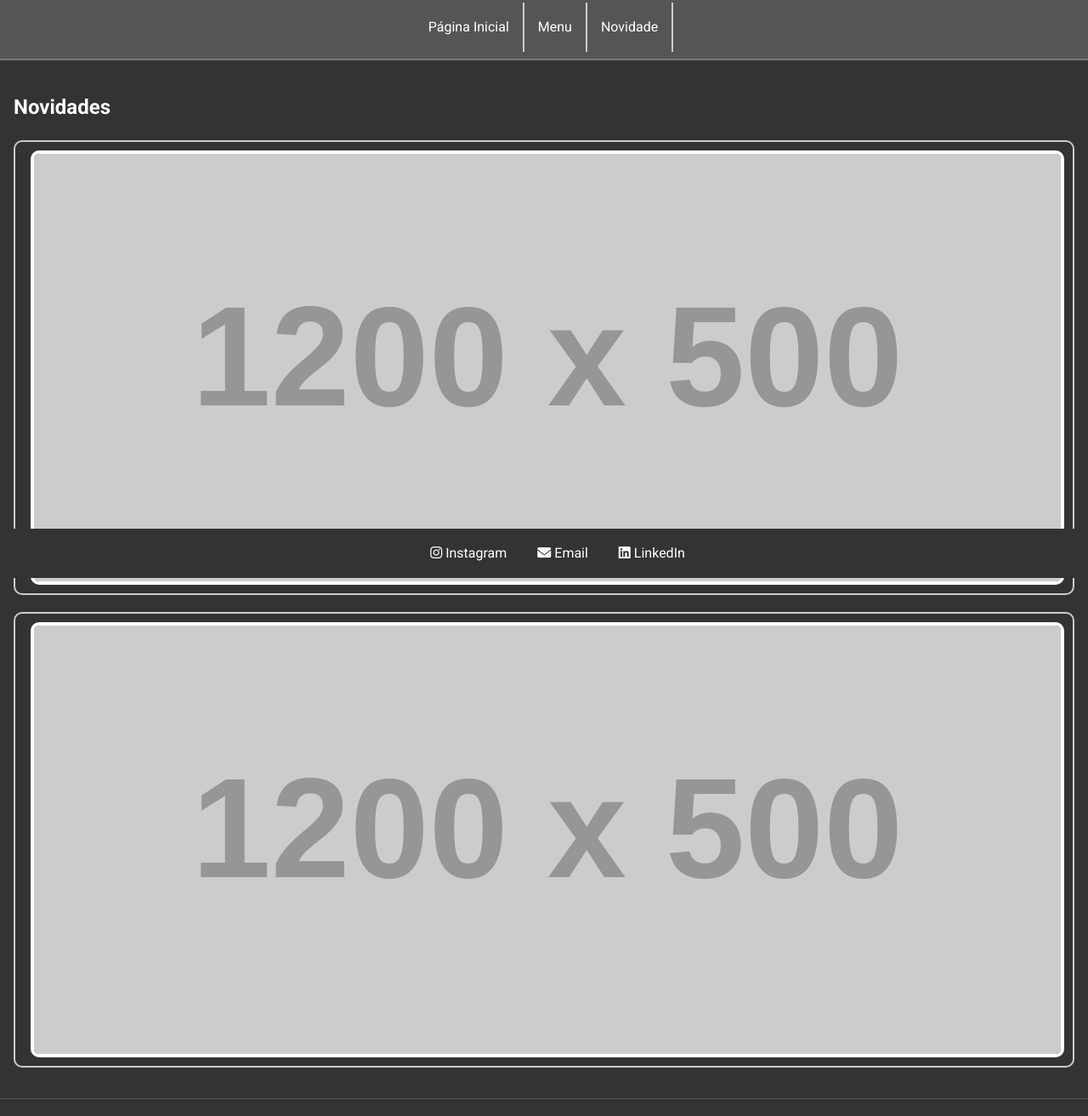
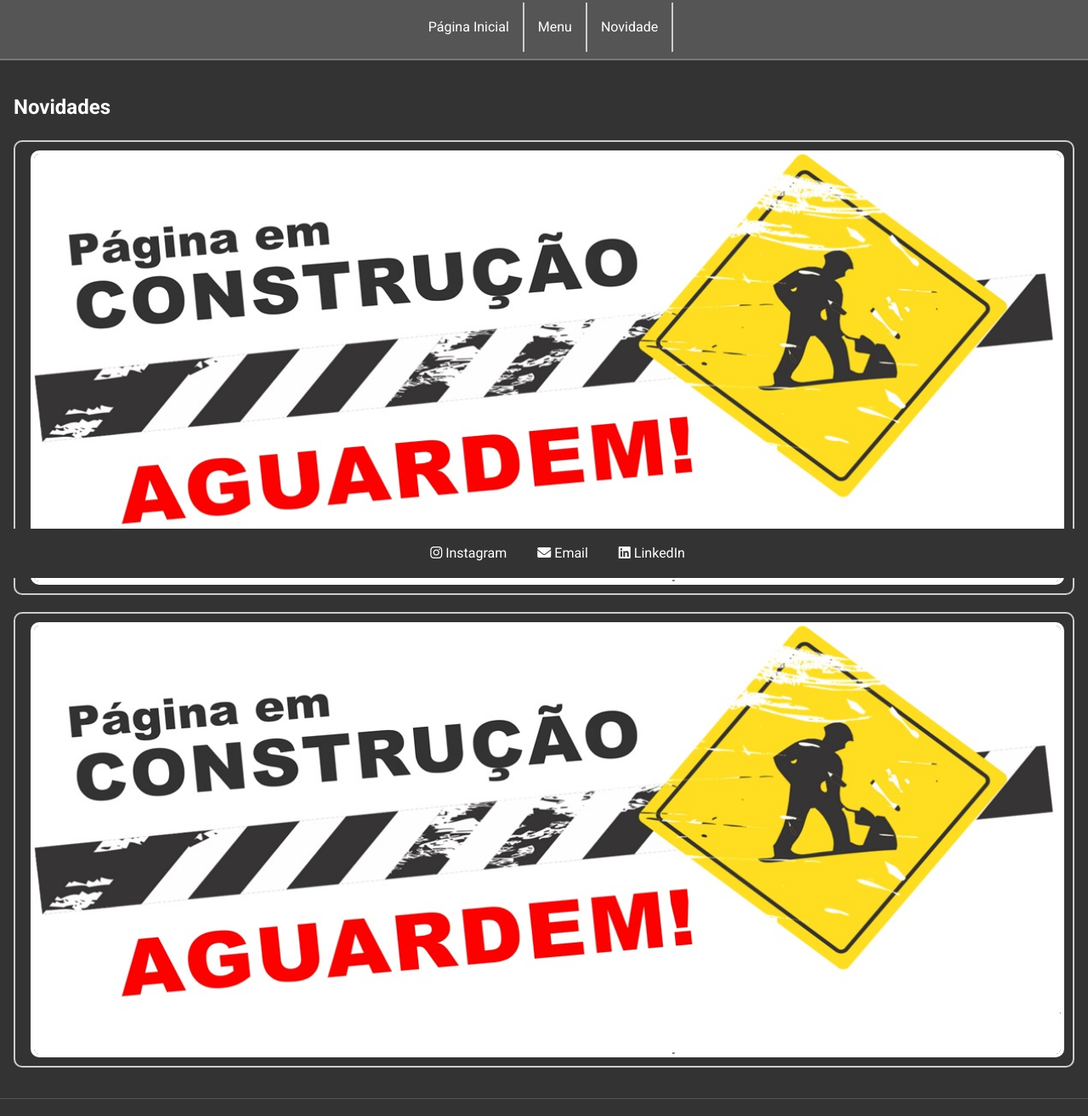
Before and after one commit to ProfWilliaSilva/profwilliasilva.github.io, a plain HTML site: page novidades.html in a window 1280 px wide. Shown: the part 120-1433 px from the top of the page at 85% size. Drawn offline with Linux system fonts and the light colour scheme; placeholder pictures from the web are drawn by us.

Commit message:
novidades.html

```diff
--- a/novidades.html
+++ b/novidades.html
@@ -140,13 +140,13 @@
 
         <div class="curso-container">
             <a href="power_bi.html">
-                <img src="https://via.placeholder.com/1200x500" alt="Imagem do Curso Power BI">
+                <img src="./img/construcao.JPG" alt="Imagem do Curso Power BI">
             </a>
         </div>
 
         <div class="curso-container">
             <a href="ciberseguranca_material.html">
-                <img src="https://via.placeholder.com/1200x500" alt="Imagem do Curso Cibersegurança">
+                <img src="./img/construcao.JPG" alt="Imagem do Curso Cibersegurança">
             </a>
         </div>
 
```
